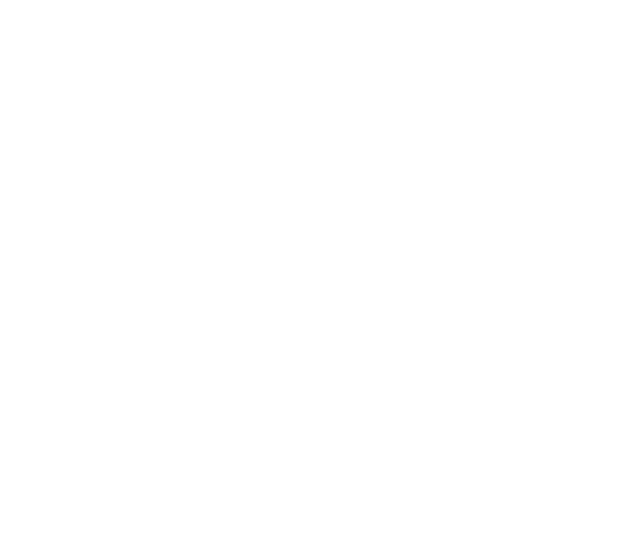
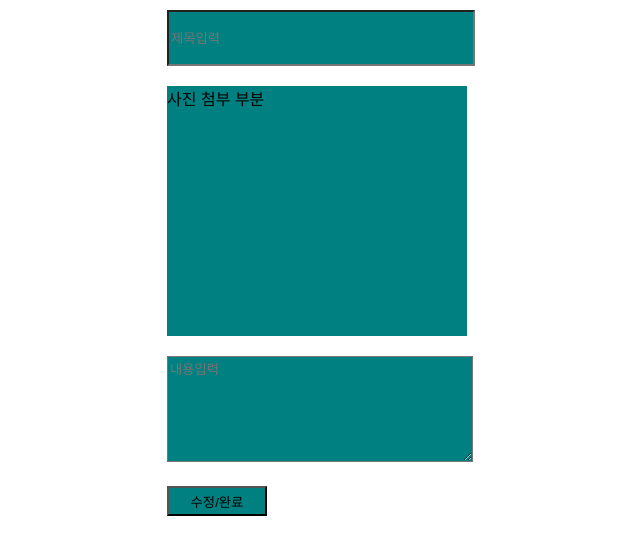
Before and after one commit to zinnli/title-academy, a React (Create React App) app: page /write in a window 1280 px wide. Shown: the top 554 px of the page, without its empty margins (323-963 px from the left). Built offline with nearby package versions, Linux system fonts and the light colour scheme.

Commit message:
메인페이지, 입력수정페이지 수정 ing/ 레이아웃 및 헤더 받아오기

```diff
--- a/public/index.html
+++ b/public/index.html
@@ -2,6 +2,7 @@
 <html lang="en">
   <head>
     <meta charset="utf-8" />
+    <link rel="icon" href="%PUBLIC_URL%/favicon.ico" />
 
     <meta name="viewport" content="width=device-width, initial-scale=1" />
     <meta name="theme-color" content="#000000" />
--- a/src/components/Layout/Layout.jsx
+++ b/src/components/Layout/Layout.jsx
@@ -1,5 +1,4 @@
-function Layout() {
-  return;
+function Layout(props) {
+  return <>{props.children}</>;
 }
-
 export default Layout;
--- a/src/components/Post/Post.jsx
+++ b/src/components/Post/Post.jsx
@@ -1,5 +1,31 @@
+import styled from "styled-components";
+
 function Post() {
-  return;
+  return (
+    <>
+      <PostWrap>
+        <PostPicture>여긴 사진입니다.</PostPicture>
+        <PostTilte>여긴 제목입니다.</PostTilte>
+      </PostWrap>
+    </>
+  );
 }
 
 export default Post;
+const PostWrap = styled.div`
+  height: 250px;
+
+  margin: 20px 30px 20px 30px;
+`;
+
+const PostPicture = styled.div`
+  height: 200px;
+  width: 200px;
+  background-color: tomato;
+`;
+const PostTilte = styled.div`
+  height: 50px;
+  width: 200px;
+  margin-top: 10px;
+  background-color: teal;
+`;
--- a/src/components/Post/PostList.jsx
+++ b/src/components/Post/PostList.jsx
@@ -1,5 +1,22 @@
+import styled from "styled-components";
+
+import Post from "./Post";
+
 function PostList() {
-  return;
+  return (
+    <PostListWrap>
+      <Post />
+      <Post />
+      <Post />
+    </PostListWrap>
+  );
 }
 
 export default PostList;
+
+const PostListWrap = styled.div`
+  display: flex;
+  align-items: center;
+  justify-content: center;
+  min-height: 100vh;
+`;
--- a/src/components/Write/PostForm.jsx
+++ b/src/components/Write/PostForm.jsx
@@ -1,5 +1,51 @@
+import { useState } from "react";
+import styled from "styled-components";
+
 function PostForm() {
-  return;
+  return (
+    <>
+      <PostFormWrap>
+        <PostTitleInput placeholder="제목입력" />
+        <PostPictureInputBtn>사진 첨부 부분</PostPictureInputBtn>
+        <PostPictureInput type="file" accept="image/*" />
+        <PostContentInput placeholder="내용입력" />
+        <PostBtn>수정/완료</PostBtn>
+      </PostFormWrap>
+    </>
+  );
 }
 
 export default PostForm;
+
+const PostFormWrap = styled.form`
+  width: 300px;
+  margin: 0 auto;
+`;
+const PostTitleInput = styled.input`
+  width: 300px;
+  height: 50px;
+  background-color: teal;
+  margin: 10px auto;
+`;
+const PostPictureInput = styled.input`
+  display: none;
+`;
+const PostPictureInputBtn = styled.div`
+  width: 300px;
+  height: 250px;
+  background-color: teal;
+  margin: 10px auto;
+`;
+const PostContentInput = styled.textarea`
+  width: 300px;
+  height: 100px;
+  background-color: teal;
+  margin: 10px auto;
+`;
+
+const PostBtn = styled.button`
+  width: 100px;
+  height: 30px;
+  background-color: teal;
+  margin: 10px auto;
+`;
--- a/src/page/Main.jsx
+++ b/src/page/Main.jsx
@@ -1,5 +1,15 @@
+import Header from "../components/Header/Header";
+import Layout from "../components/Layout/Layout";
+import PostList from "../components/Post/PostList";
 function Main() {
-  return;
+  return (
+    <>
+      <Header />
+      <Layout>
+        <PostList />
+      </Layout>
+    </>
+  );
 }
 
 export default Main;
--- a/src/page/Write.jsx
+++ b/src/page/Write.jsx
@@ -1,5 +1,15 @@
+import Layout from "../components/Layout/Layout";
+import PostForm from "../components/Write/PostForm";
+import Header from "../components/Header/Header";
 function Write() {
-  return;
+  return (
+    <>
+      <Header />
+      <Layout>
+        <PostForm />
+      </Layout>
+    </>
+  );
 }
 
 export default Write;
```
Also changed, not shown: src/App.css (deleted, +0 -38 lines), public/logo192.png (added), 1 other file (tests, documents, lock files or other folders).
